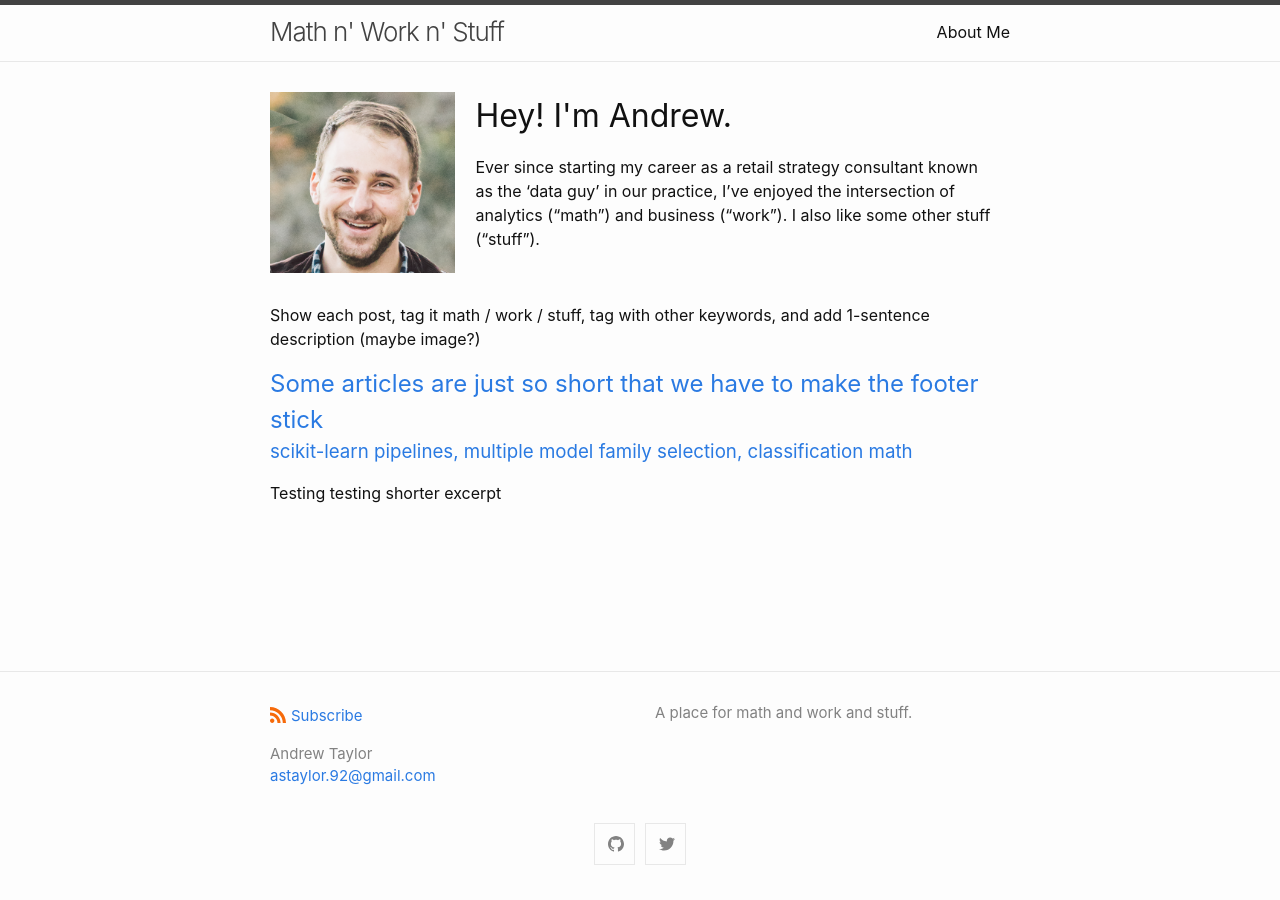
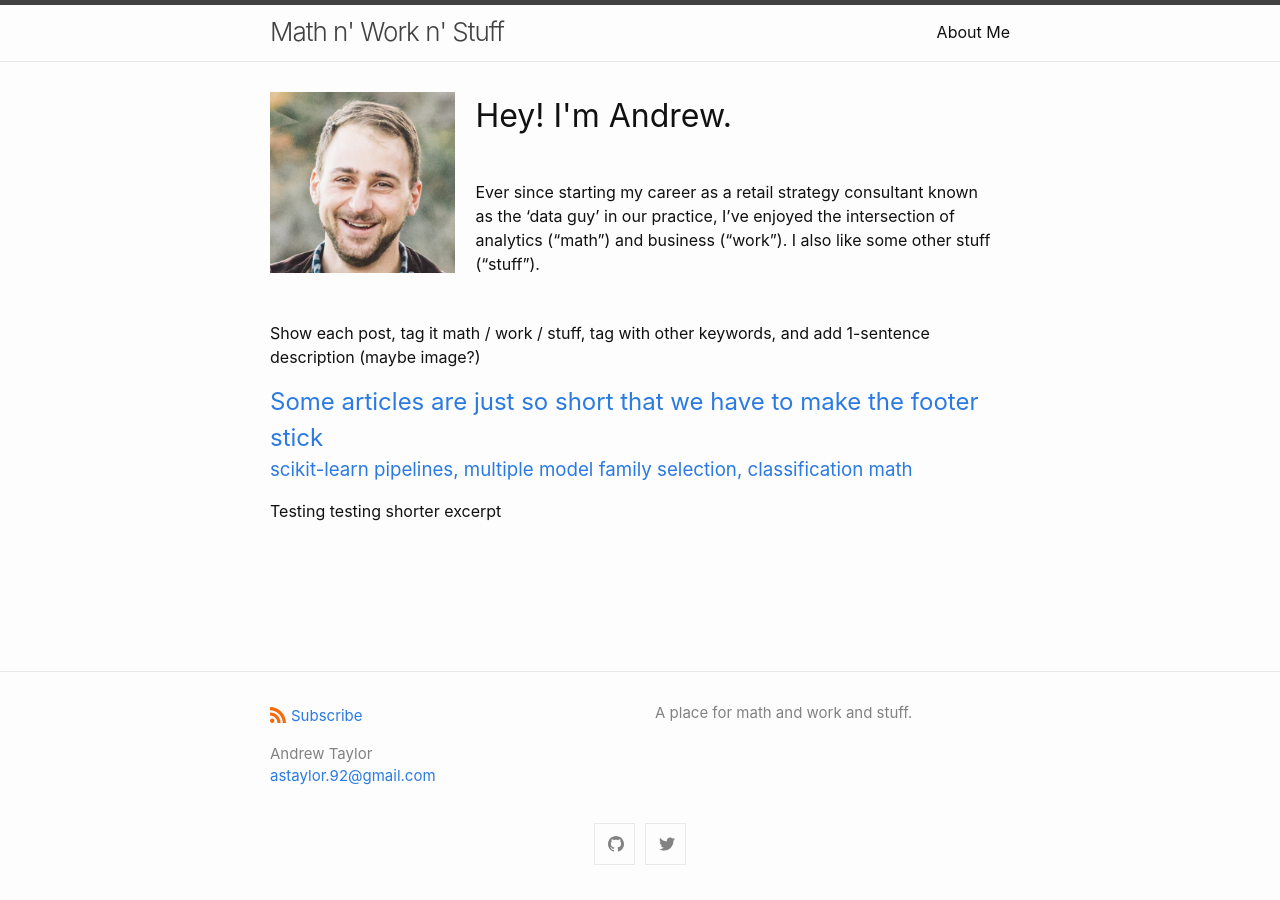
Before and after one commit to astaylor92/astaylor92.github.io, a Jekyll site: the page built from docs/index.markdown, in a window 1280 px wide. Built offline with Jekyll 4.4.1, drawn with Linux system fonts in a browser that asks for light colours.

Commit message:
Update custom-styles.scss

```diff
--- a/docs/_sass/minima/custom-styles.scss
+++ b/docs/_sass/minima/custom-styles.scss
@@ -13,4 +13,5 @@
 }
 .hello{
     margin-top: 0px !important;
+    margin-bottom: 40px !important;
 }
```
